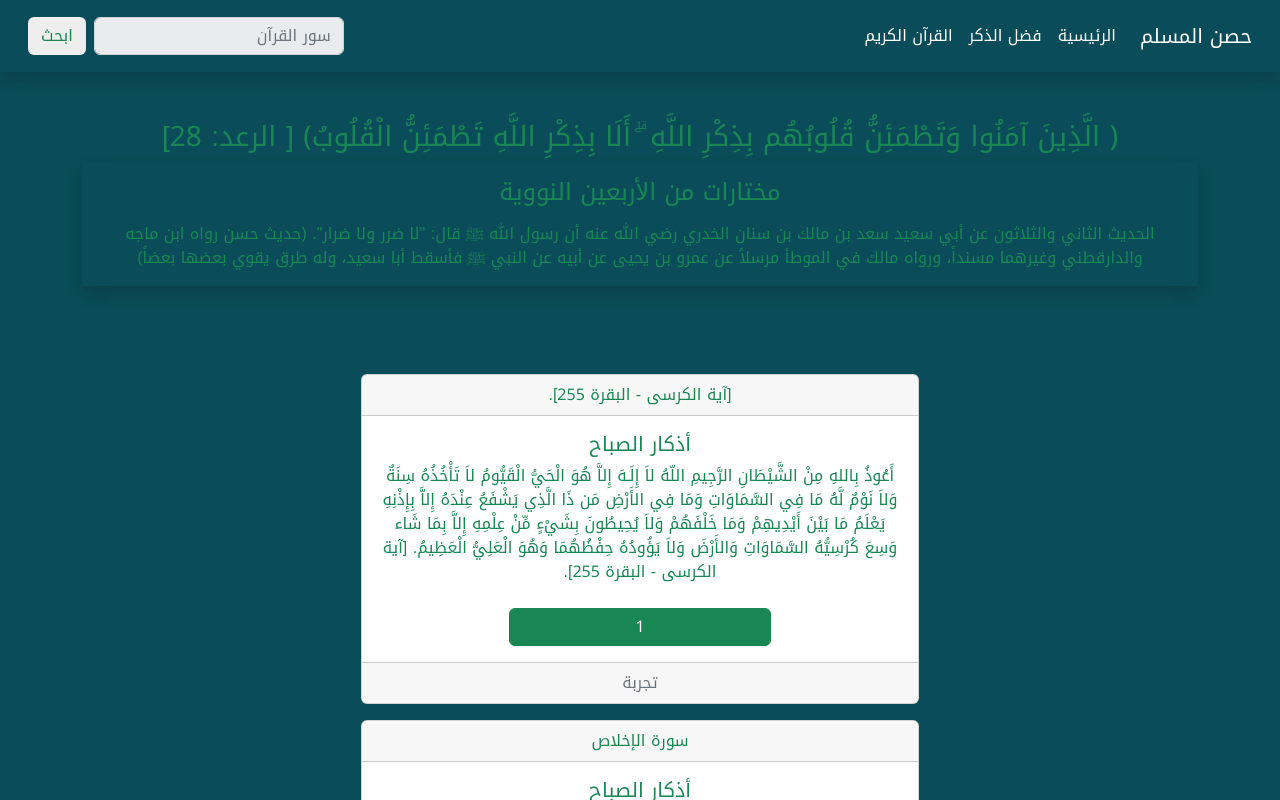
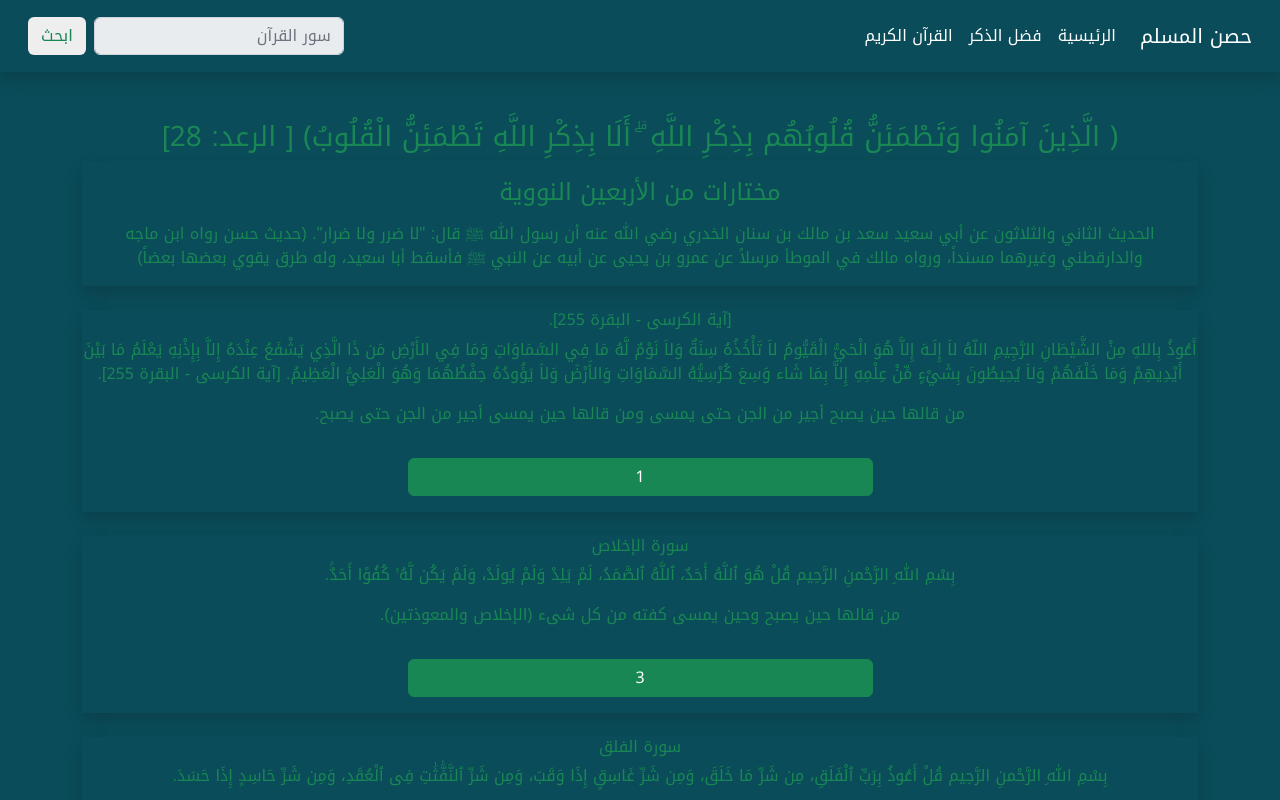
Before and after one commit to Abdullah-Alsalhi/athkar, a React (Create React App) app: page /sabah in a window 1280 px wide. Shown: the top 800 px of the page. Built offline with nearby package versions, Linux system fonts and the light colour scheme; a web font is replaced by a local one.

Commit message:
layout design

```diff
--- a/src/App.js
+++ b/src/App.js
@@ -37,7 +37,7 @@ function App() {
         {/* this route will take you to moring athkar page */}
         <Routes>
           <Route path="/sabah" element={
-          <div className="d-grid gap-2 col-6 mx-auto mt-4">
+          <div >
           <Morning />
           <Link to="/" className="btn btn-success" type="button">إلى الصفحة الرئيسية</Link>
           </div>
@@ -48,7 +48,7 @@ function App() {
         {/* this route will take you to evining athkar page */}
         <Routes>
           <Route path="/massa" element={
-          <div className="d-grid gap-2 col-6 mx-auto mt-4">
+          <div >
           <Evining />
           <Link to="/" className="btn btn-success" type="button">إلى الصفحة الرئيسية</Link>
           </div>
--- a/src/components/Evining.js
+++ b/src/components/Evining.js
@@ -3,18 +3,24 @@ import athkar from '../thekr-json/athkar.json'
 
 export default function Evining() {
   return (
-    <div className=''>
-      {athkar.filter(e => e.category === "أذكار المساء").map(e => { return (
-        <div className='card text-center my-3'>
-          <div className='card-header'>
+    <div className='text-center'>
+
+            <div className='row'>
+            <div className='col-md-12'>
+
+            {athkar.filter(e => e.category === "أذكار الصباح").map(e => {
+              return (
+                <div className='my-3 shadow my-4'>
+                      <h6 className=''>
                         {e.reference}
-          </div>
-          <div className='card-body'>
-            <h5 className='card-title'>{e.category}</h5>
-            <p className='card-text'>{e.zekr}</p>
-            <div className='d-grid gap-2 col-6 mx-auto mt-4'>
-            <button type='button' className='btn btn-success' onClick={(event)=> {
-
+                      </h6>
+                      <p className=''>
+                        {e.zekr}
+                      </p>
+                      <p className=''>
+                        {e.description}
+                      </p>
+                      <button className='btn btn-success col-md-5 my-3' onClick={(event)=>{
                         if (event.target.innerText == "انتقل للذكر التالي") {
 
                           event.target.disabled = true;
@@ -33,12 +39,11 @@ export default function Evining() {
                         event.target.innerText--;
                       }}>{e.count}</button>
                 </div>
-          </div>
-          <div class="card-footer text-muted">
-              تجربة
+              )
+            })}
             </div>
             </div>
-      )})}
           </div>
+
   )
 }
--- a/src/components/Morning.js
+++ b/src/components/Morning.js
@@ -3,30 +3,47 @@ import athkar from '../thekr-json/athkar.json'
 export default function Morning() {
 
   return (
-    <div className='mt-5 text-center'>
-      {athkar.filter(e => e.category === "أذكار الصباح").map(e => { return (
-        <div className='card text-center my-3'>
-          <div className='card-header'>
+    <div className='text-center'>
+
+            <div className='row'>
+            <div className='col-md-12'>
+
+            {athkar.filter(e => e.category === "أذكار الصباح").map(e => {
+              return (
+                <div className='my-3 shadow my-4'>
+                      <h6 className=''>
                         {e.reference}
-          </div>
-          <div className='card-body'>
-            <h5 className='card-title'>{e.category}</h5>
-            <p className='card-text'>{e.zekr}</p>
-            <div className='d-grid gap-2 col-6 mx-auto mt-4'>
-            <button type='button' className='btn btn-success' onClick={(event)=> {
+                      </h6>
+                      <p className=''>
+                        {e.zekr}
+                      </p>
+                      <p className=''>
+                        {e.description}
+                      </p>
+                      <button className='btn btn-success col-md-5 my-3' onClick={(event)=>{
+                        if (event.target.innerText == "انتقل للذكر التالي") {
+
+                          event.target.disabled = true;
+                          return;
+                        }
+
+                        if (event.target.innerText == 0) {
+                          event.target.style = "background: #0a4c59";
+                          event.currentTarget.innerText = "انتقل للذكر التالي";
+                          return;
+                        }
                         if (event.target.innerText == 1) {
-                event.target.style = "background: blue";
-                event.target.disabled = true;
+                          event.target.style = "background: #0a4c59";
+
                         }
                         event.target.innerText--;
                       }}>{e.count}</button>
                 </div>
-          </div>
-          <div class="card-footer text-muted">
-              تجربة
+              )
+            })}
             </div>
             </div>
-      )})}
           </div>
+
   )
 }
```
Lines whose indentation alone changed are shown as unchanged.
